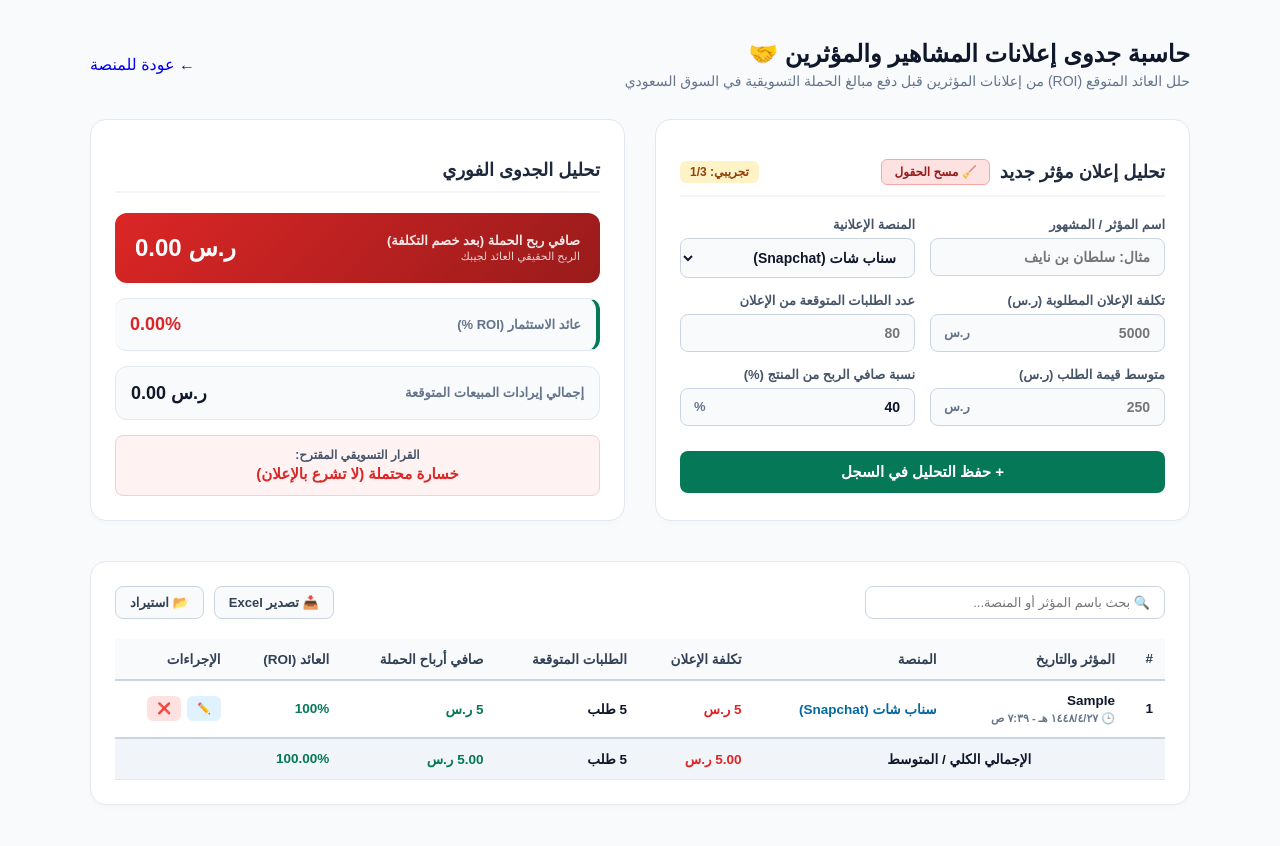
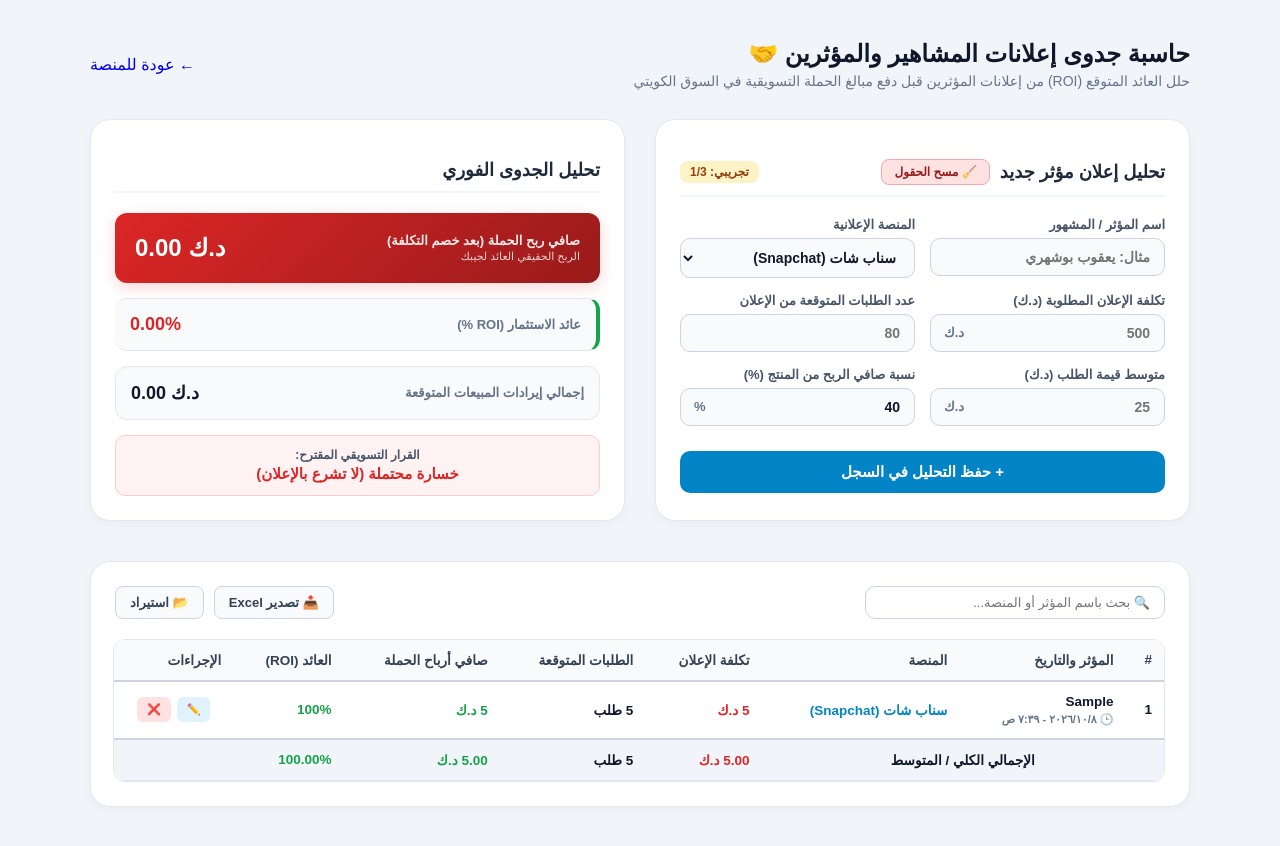
Before and after one commit to engaziasa-lang/engazia-app, a Next.js app: page /hub/kw/influencer in a window 1280 px wide. Both pictures are taken after typing "Sample", "5", "5", "5" into the empty fields and a click on the button "+ حفظ التحليل في السجل". Built offline with nearby package versions, Linux system fonts and the light colour scheme.

Commit message:
Update page.tsx

```diff
--- a/app/hub/kw/influencer/page.tsx
+++ b/app/hub/kw/influencer/page.tsx
@@ -17,7 +17,7 @@ interface InfluencerItem {
   createdAt?: string;
 }
 
-export default function InfluencersCalculatorSA() {
+export default function InfluencersCalculatorKW() {
   const [lang, setLang] = useState<'ar' | 'en'>('ar');
 
   const [influencerName, setInfluencerName] = useState<string>('');
@@ -48,7 +48,7 @@ export default function InfluencersCalculatorSA() {
       setPlatform('سناب شات (Snapchat)');
     }
 
-    const saved = localStorage.getItem('seerk_influencers_items');
+    const saved = localStorage.getItem('seerk_kw_influencers_items');
     if (saved) {
       try { setItems(JSON.parse(saved)); } catch (e) { }
     }
@@ -56,20 +56,20 @@ export default function InfluencersCalculatorSA() {
 
   const saveToLocalStorage = (newItems: InfluencerItem[]) => {
     setItems(newItems);
-    localStorage.setItem('seerk_influencers_items', JSON.stringify(newItems));
+    localStorage.setItem('seerk_kw_influencers_items', JSON.stringify(newItems));
   };
 
   const t = {
     ar: {
       back: '← عودة للمنصة',
       title: 'حاسبة جدوى إعلانات المشاهير والمؤثرين 🤝',
-      desc: 'حلل العائد المتوقع (ROI) من إعلانات المؤثرين قبل دفع مبالغ الحملة التسويقية في السوق السعودي',
+      desc: 'حلل العائد المتوقع (ROI) من إعلانات المؤثرين قبل دفع مبالغ الحملة التسويقية في السوق الكويتي',
       editRecord: 'تعديل السجل',
       newRecord: 'تحليل إعلان مؤثر جديد',
       clear: '🧹 مسح الحقول',
       trial: 'تجريبي',
       infNameLabel: 'اسم المؤثر / المشهور',
-      infNamePH: 'مثال: سلطان بن نايف',
+      infNamePH: 'مثال: يعقوب بوشهري',
       platformLabel: 'المنصة الإعلانية',
       optSnap: 'سناب شات (Snapchat)',
       optTikTok: 'تيك توك (TikTok)',
@@ -79,7 +79,7 @@ export default function InfluencersCalculatorSA() {
       ordersLabel: 'عدد الطلبات المتوقعة من الإعلان',
       orderValLabel: 'متوسط قيمة الطلب',
       marginLabel: 'نسبة صافي الربح من المنتج (%)',
-      currency: 'ر.س',
+      currency: 'د.ك',
       saveBtnNew: '+ حفظ التحليل في السجل',
       saveBtnEdit: '💾 حفظ التعديلات',
       resultsTitle: 'تحليل الجدوى الفوري',
@@ -120,13 +120,13 @@ export default function InfluencersCalculatorSA() {
     en: {
       back: '→ Back to Hub',
       title: 'Influencer Marketing ROI Calculator 🤝',
-      desc: 'Analyze expected ROI from influencer ads before paying out campaign marketing budgets in the Saudi market',
+      desc: 'Analyze expected ROI from influencer ads before paying out campaign marketing budgets in the Kuwaiti market',
       editRecord: 'Edit Record',
       newRecord: 'Analyze New Influencer Ad',
       clear: '🧹 Clear Fields',
       trial: 'Trial',
       infNameLabel: 'Influencer / Celebrity Name',
-      infNamePH: 'e.g. John Doe',
+      infNamePH: 'e.g. Yacoub Boushahri',
       platformLabel: 'Ad Platform',
       optSnap: 'Snapchat',
       optTikTok: 'TikTok',
@@ -136,7 +136,7 @@ export default function InfluencersCalculatorSA() {
       ordersLabel: 'Expected Orders from Ad',
       orderValLabel: 'Average Order Value',
       marginLabel: 'Product Net Profit Margin (%)',
-      currency: 'SAR',
+      currency: 'KWD',
       saveBtnNew: '+ Save Analysis to Log',
       saveBtnEdit: '💾 Save Changes',
       resultsTitle: 'Instant Feasibility Analysis',
@@ -189,7 +189,7 @@ export default function InfluencersCalculatorSA() {
   const roiPercent = cost > 0 ? (netCampaignProfit / cost) * 100 : 0;
 
   const decisionStatus = netCampaignProfit > 0 ? text.profitStatus : text.lossStatus;
-  const statusColor = netCampaignProfit > 0 ? '#047857' : '#dc2626';
+  const statusColor = netCampaignProfit > 0 ? '#16a34a' : '#dc2626';
 
   const handleClearForm = () => {
     setInfluencerName('');
@@ -214,7 +214,7 @@ export default function InfluencersCalculatorSA() {
 
     const now = new Date();
     const timeOptions: Intl.DateTimeFormatOptions = { hour: 'numeric', minute: 'numeric', hour12: true };
-    const localeStr = lang === 'ar' ? 'ar-SA' : 'en-US';
+    const localeStr = lang === 'ar' ? 'ar-KW' : 'en-KW';
     const formattedDate = `${now.toLocaleDateString(localeStr)} - ${now.toLocaleTimeString(localeStr, timeOptions)}`;
 
     if (editingId) {
@@ -295,7 +295,7 @@ export default function InfluencersCalculatorSA() {
           </style>
         </head>
         <body>
-          <h2>Influencers ROI Calculator Report</h2>
+          <h2>Influencers ROI Calculator Report (KW)</h2>
           <table>
             <thead>
               <tr>
@@ -336,7 +336,7 @@ export default function InfluencersCalculatorSA() {
     const url = URL.createObjectURL(blob);
     const link = document.createElement("a");
     link.setAttribute("href", url);
-    link.setAttribute("download", "enjazya_sa_influencers.xls");
+    link.setAttribute("download", "enjazya_kw_influencers.xls");
     document.body.appendChild(link);
     link.click();
     document.body.removeChild(link);
@@ -368,7 +368,7 @@ export default function InfluencersCalculatorSA() {
   return (
     <div className="tool-container" style={{ direction: lang === 'ar' ? 'rtl' : 'ltr' }}>
       <style jsx global>{`
-        body { background-color: #f8fafc; margin: 0; font-family: ${lang === 'ar' ? "'Tajawal', sans-serif" : "'Inter', sans-serif"}; }
+        body { background-color: #f1f5f9; margin: 0; font-family: ${lang === 'ar' ? "'Tajawal', sans-serif" : "'Inter', sans-serif"}; }
         a { text-decoration: none; }
       `}</style>
       <style jsx>{`
@@ -376,8 +376,8 @@ export default function InfluencersCalculatorSA() {
         @media(max-width: 768px) { .tool-container { padding: 10px; margin: 10px auto; } }
 
         .header { display: flex; align-items: center; justify-content: space-between; margin-bottom: 30px; flex-wrap: wrap; gap: 15px; flex-direction: ${lang === 'ar' ? 'row' : 'row-reverse'}; text-align: ${lang === 'ar' ? 'right' : 'left'}; }
-        .back-btn { background: #ffffff; border: 1px solid #cbd5e1; padding: 8px 16px; border-radius: 8px; color: #475569; font-weight: 700; font-size: 14px; transition: all 0.2s; display: flex; align-items: center; gap: 8px; }
-        .back-btn:hover { background: #f1f5f9; color: #0f172a; }
+        .back-btn { background: #ffffff; border: 1px solid #cbd5e1; padding: 8px 16px; border-radius: 10px; color: #475569; font-weight: 700; font-size: 14px; transition: all 0.2s; display: flex; align-items: center; gap: 8px; }
+        .back-btn:hover { background: #f8fafc; color: #0f172a; border-color: #0284c7; }
 
         .title-box h1 { font-size: 24px; font-weight: 900; color: #0f172a; margin: 0 0 5px 0; }
         .title-box p { color: #64748b; margin: 0; font-size: 14px; }
@@ -385,10 +385,10 @@ export default function InfluencersCalculatorSA() {
         .grid-layout { display: grid; grid-template-columns: 1fr 1fr; gap: 30px; margin-bottom: 40px; }
         @media(max-width: 850px) { .grid-layout { grid-template-columns: 1fr; } }
 
-        .card { background: #ffffff; border-radius: 16px; padding: 24px; border: 1px solid #e2e8f0; box-shadow: 0 4px 6px -1px rgba(0,0,0,0.02); }
+        .card { background: #ffffff; border-radius: 20px; padding: 24px; border: 1px solid #e2e8f0; box-shadow: 0 4px 10px rgba(0,0,0,0.03); }
         .card-title { font-size: 18px; font-weight: 800; color: #1e293b; margin-bottom: 20px; border-bottom: 2px solid #f1f5f9; padding-bottom: 10px; display: flex; justify-content: space-between; align-items: center; flex-wrap: wrap; gap: 10px; flex-direction: ${lang === 'ar' ? 'row' : 'row-reverse'}; text-align: ${lang === 'ar' ? 'right' : 'left'}; }
 
-        .clear-form-btn { background: #fee2e2; border: 1px solid #fca5a5; color: #991b1b; padding: 5px 12px; border-radius: 6px; font-size: 12px; font-weight: 800; cursor: pointer; transition: all 0.2s; font-family: inherit; display: flex; align-items: center; gap: 5px; }
+        .clear-form-btn { background: #fee2e2; border: 1px solid #fca5a5; color: #991b1b; padding: 5px 12px; border-radius: 8px; font-size: 12px; font-weight: 800; cursor: pointer; transition: all 0.2s; font-family: inherit; display: flex; align-items: center; gap: 5px; }
         .clear-form-btn:hover { background: #fecaca; }
 
         .form-row { display: grid; grid-template-columns: 1fr 1fr; gap: 15px; }
@@ -397,40 +397,43 @@ export default function InfluencersCalculatorSA() {
         .input-group { margin-bottom: 15px; width: 100%; text-align: ${lang === 'ar' ? 'right' : 'left'}; }
         .input-group label { display: block; font-size: 13px; font-weight: 700; color: #475569; margin-bottom: 6px; }
         .input-wrapper { position: relative; display: flex; align-items: center; width: 100%; }
-        .input-wrapper input, .input-wrapper select { width: 100%; padding: 10px 14px; border: 1px solid #cbd5e1; border-radius: 8px; font-size: 14px; font-family: inherit; outline: none; background: #f8fafc; color: #0f172a; font-weight: 600; box-sizing: border-box; text-align: ${lang === 'ar' ? 'right' : 'left'}; }
+        .input-wrapper input, .input-wrapper select { width: 100%; padding: 10px 14px; border: 1px solid #cbd5e1; border-radius: 10px; font-size: 14px; font-family: inherit; outline: none; background: #f8fafc; color: #0f172a; font-weight: 600; box-sizing: border-box; text-align: ${lang === 'ar' ? 'right' : 'left'}; transition: all 0.2s; }
         .input-wrapper input.with-currency { padding-${lang === 'ar' ? 'left' : 'right'}: 45px; }
-        .input-wrapper input:focus, .input-wrapper select:focus { border-color: #047857; background: #ffffff; }
+        .input-wrapper input:focus, .input-wrapper select:focus { border-color: #0284c7; background: #ffffff; box-shadow: 0 0 0 2px rgba(2, 132, 199, 0.15); }
         .currency-tag { position: absolute; ${lang === 'ar' ? 'left: 14px;' : 'right: 14px;'} color: #64748b; font-weight: 800; font-size: 13px; pointer-events: none; }
 
-        .action-btn { background: #047857; color: #fff; border: none; width: 100%; padding: 12px; border-radius: 8px; font-weight: 900; font-size: 15px; cursor: pointer; transition: all 0.2s; font-family: inherit; margin-top: 10px; box-sizing: border-box; }
-        .action-btn:hover { background: #065f46; }
+        .action-btn { background: #0284c7; color: #fff; border: none; width: 100%; padding: 12px; border-radius: 10px; font-weight: 900; font-size: 15px; cursor: pointer; transition: all 0.2s; font-family: inherit; margin-top: 10px; box-sizing: border-box; }
+        .action-btn:hover { background: #0369a1; transform: translateY(-2px); box-shadow: 0 4px 10px rgba(2, 132, 199, 0.2); }
 
         .result-box { background: #f8fafc; border-radius: 12px; padding: 15px; margin-bottom: 15px; display: flex; justify-content: space-between; align-items: center; border: 1px solid #e2e8f0; flex-wrap: wrap; gap: 10px; flex-direction: ${lang === 'ar' ? 'row' : 'row-reverse'}; text-align: ${lang === 'ar' ? 'right' : 'left'}; }
-        .result-box.primary { background: linear-gradient(135deg, #047857 0%, #065f46 100%); color: #fff; border: none; padding: 20px; }
-        .result-box.danger { background: linear-gradient(135deg, #dc2626 0%, #991b1b 100%); color: #fff; border: none; padding: 20px; }
+        .result-box.primary { background: linear-gradient(135deg, #0284c7 0%, #0369a1 100%); color: #fff; border: none; padding: 20px; box-shadow: 0 4px 15px rgba(2, 132, 199, 0.2); }
+        .result-box.danger { background: linear-gradient(135deg, #dc2626 0%, #991b1b 100%); color: #fff; border: none; padding: 20px; box-shadow: 0 4px 15px rgba(220, 38, 38, 0.2); }
         .result-label { font-size: 13px; font-weight: 700; color: #64748b; }
         .primary .result-label, .danger .result-label { color: #ffffff; opacity: 0.9; }
         .result-value { font-size: 18px; font-weight: 900; color: #0f172a; direction: ltr; }
         .primary .result-value, .danger .result-value { font-size: 24px; color: #ffffff; direction: ltr; }
 
-        .table-section { background: #ffffff; border-radius: 16px; padding: 24px; border: 1px solid #e2e8f0; box-shadow: 0 4px 6px -1px rgba(0,0,0,0.02); text-align: ${lang === 'ar' ? 'right' : 'left'}; }
+        .table-section { background: #ffffff; border-radius: 20px; padding: 24px; border: 1px solid #e2e8f0; box-shadow: 0 4px 10px rgba(0,0,0,0.03); text-align: ${lang === 'ar' ? 'right' : 'left'}; }
         .table-toolbar { display: flex; justify-content: space-between; align-items: center; margin-bottom: 20px; flex-wrap: wrap; gap: 15px; flex-direction: ${lang === 'ar' ? 'row' : 'row-reverse'}; }
-        .search-input { padding: 8px 14px; border: 1px solid #cbd5e1; border-radius: 8px; font-family: inherit; font-size: 13px; outline: none; width: 100%; max-width: 300px; box-sizing: border-box; text-align: ${lang === 'ar' ? 'right' : 'left'}; }
+        .search-input { padding: 8px 14px; border: 1px solid #cbd5e1; border-radius: 10px; font-family: inherit; font-size: 13px; outline: none; width: 100%; max-width: 300px; box-sizing: border-box; text-align: ${lang === 'ar' ? 'right' : 'left'}; transition: all 0.2s; }
+        .search-input:focus { border-color: #0284c7; box-shadow: 0 0 0 2px rgba(2, 132, 199, 0.15); }
         .table-btns { display: flex; gap: 10px; flex-wrap: wrap; }
-        .t-btn { padding: 8px 14px; border-radius: 8px; font-weight: 700; font-size: 13px; cursor: pointer; border: 1px solid #cbd5e1; background: #f8fafc; color: #334155; font-family: inherit; display: flex; align-items: center; justify-content: center; }
-        .t-btn:hover { background: #f1f5f9; }
+        .t-btn { padding: 8px 14px; border-radius: 8px; font-weight: 700; font-size: 13px; cursor: pointer; border: 1px solid #cbd5e1; background: #f8fafc; color: #334155; font-family: inherit; display: flex; align-items: center; justify-content: center; transition: all 0.2s; }
+        .t-btn:hover { background: #f1f5f9; color: #0284c7; border-color: #0284c7; }
 
-        .table-responsive { overflow-x: auto; -webkit-overflow-scrolling: touch; width: 100%; }
+        .table-responsive { overflow-x: auto; -webkit-overflow-scrolling: touch; width: 100%; border-radius: 12px; border: 1px solid #e2e8f0; }
         .data-table { width: 100%; border-collapse: collapse; font-size: 13.5px; min-width: 900px; }
         .data-table th { background: #f8fafc; padding: 12px; text-align: ${lang === 'ar' ? 'right' : 'left'}; border-bottom: 2px solid #cbd5e1; font-weight: 800; color: #334155; white-space: nowrap; }
         .data-table td { padding: 12px; border-bottom: 1px solid #e2e8f0; color: #0f172a; font-weight: 600; vertical-align: middle; }
         .data-table tfoot td { background: #f1f5f9; font-weight: 900; color: #0f172a; border-top: 2px solid #cbd5e1; }
 
-        .trial-badge { background: #fef3c7; color: #92400e; padding: 4px 10px; border-radius: 6px; font-size: 12px; font-weight: 800; }
+        .trial-badge { background: #fef3c7; color: #92400e; padding: 4px 10px; border-radius: 8px; font-size: 12px; font-weight: 800; }
 
-        .tb-action-btn { border: none; padding: 6px 10px; border-radius: 6px; font-size: 11px; font-weight: 800; cursor: pointer; display: flex; align-items: center; gap: 4px; font-family: inherit;}
+        .tb-action-btn { border: none; padding: 6px 10px; border-radius: 6px; font-size: 11px; font-weight: 800; cursor: pointer; display: flex; align-items: center; gap: 4px; font-family: inherit; transition: all 0.2s; }
         .btn-edit { background: #e0f2fe; color: #0369a1; }
+        .btn-edit:hover { background: #bae6fd; }
         .btn-delete { background: #fee2e2; color: #991b1b; }
+        .btn-delete:hover { background: #fca5a5; }
       `}</style>
 
       <div className="header">
@@ -438,7 +441,7 @@ export default function InfluencersCalculatorSA() {
           <h1>{text.title}</h1>
           <p>{text.desc}</p>
         </div>
-        <Link href="/hub/sa" className="back-btn">
+        <Link href="/hub/kw" className="back-btn">
           {text.back}
         </Link>
       </div>
@@ -480,7 +483,7 @@ export default function InfluencersCalculatorSA() {
               <div className="input-group">
                 <label>{text.adCostLabel} ({text.currency})</label>
                 <div className="input-wrapper">
-                  <input className="with-currency" type="number" step="0.01" min="0" value={adCost === '' ? '' : adCost} onChange={(e) => setAdCost(e.target.value === '' ? '' : Number(e.target.value))} placeholder="5000" required />
+                  <input className="with-currency" type="number" step="0.01" min="0" value={adCost === '' ? '' : adCost} onChange={(e) => setAdCost(e.target.value === '' ? '' : Number(e.target.value))} placeholder="500" required />
                   <span className="currency-tag">{text.currency}</span>
                 </div>
               </div>
@@ -496,7 +499,7 @@ export default function InfluencersCalculatorSA() {
               <div className="input-group">
                 <label>{text.orderValLabel} ({text.currency})</label>
                 <div className="input-wrapper">
-                  <input className="with-currency" type="number" step="0.01" min="0" value={avgOrderValue === '' ? '' : avgOrderValue} onChange={(e) => setAvgOrderValue(e.target.value === '' ? '' : Number(e.target.value))} placeholder="250" required />
+                  <input className="with-currency" type="number" step="0.01" min="0" value={avgOrderValue === '' ? '' : avgOrderValue} onChange={(e) => setAvgOrderValue(e.target.value === '' ? '' : Number(e.target.value))} placeholder="25" required />
                   <span className="currency-tag">{text.currency}</span>
                 </div>
               </div>
@@ -528,9 +531,9 @@ export default function InfluencersCalculatorSA() {
             </div>
           </div>
 
-          <div className="result-box" style={{ borderRight: lang === 'ar' ? '4px solid #047857' : 'none', borderLeft: lang === 'en' ? '4px solid #047857' : 'none' }}>
+          <div className="result-box" style={{ borderRight: lang === 'ar' ? '4px solid #16a34a' : 'none', borderLeft: lang === 'en' ? '4px solid #16a34a' : 'none' }}>
             <span className="result-label">{text.roiLabel}</span>
-            <span className="result-value" style={{ color: roiPercent > 0 ? '#047857' : '#dc2626' }}>{roiPercent.toFixed(2)}%</span>
+            <span className="result-value" style={{ color: roiPercent > 0 ? '#16a34a' : '#dc2626' }}>{roiPercent.toFixed(2)}%</span>
           </div>
 
           <div className="result-box" style={{ background: '#f8fafc' }}>
@@ -538,7 +541,7 @@ export default function InfluencersCalculatorSA() {
             <span className="result-value" style={{ color: '#0f172a' }}>{totalRevenue.toFixed(2)} {text.currency}</span>
           </div>
 
-          <div style={{ marginTop: '15px', padding: '12px', borderRadius: '8px', background: netCampaignProfit > 0 ? '#ecfdf5' : '#fef2f2', border: `1px solid ${netCampaignProfit > 0 ? '#a7f3d0' : '#fecaca'}`, textAlign: 'center' }}>
+          <div style={{ marginTop: '15px', padding: '12px', borderRadius: '10px', background: netCampaignProfit > 0 ? '#ecfdf5' : '#fef2f2', border: `1px solid ${netCampaignProfit > 0 ? '#a7f3d0' : '#fecaca'}`, textAlign: 'center' }}>
             <div style={{ fontSize: '12px', color: '#475569', marginBottom: '3px', fontWeight: 800 }}>{text.decisionLabel}</div>
             <div style={{ fontSize: '15px', fontWeight: 900, color: statusColor }}>{decisionStatus}</div>
           </div>
@@ -590,19 +593,19 @@ export default function InfluencersCalculatorSA() {
                       <div style={{ fontWeight: 900, color: '#0f172a' }}>{item.influencerName}</div>
                       {item.createdAt && <div style={{ fontSize: '11px', color: '#64748b', marginTop: '4px', fontWeight: 600 }}>🕒 {item.createdAt}</div>}
                     </td>
-                    <td><span style={{ color: '#0369a1', fontWeight: 800 }}>{item.platform}</span></td>
+                    <td><span style={{ color: '#0284c7', fontWeight: 800 }}>{item.platform}</span></td>
                     <td style={{ color: '#dc2626' }}>{item.adCost} {text.currency}</td>
                     <td style={{ fontWeight: 800 }}>{item.expectedOrders} {text.table.ordersUnit}</td>
-                    <td style={{ fontWeight: 900, color: item.netCampaignProfit > 0 ? '#047857' : '#dc2626' }}>
+                    <td style={{ fontWeight: 900, color: item.netCampaignProfit > 0 ? '#16a34a' : '#dc2626' }}>
                       {item.netCampaignProfit} {text.currency}
                     </td>
                     <td>
-                      <span style={{ color: item.roiPercent > 0 ? '#047857' : '#dc2626', fontWeight: 900 }}>
+                      <span style={{ color: item.roiPercent > 0 ? '#16a34a' : '#dc2626', fontWeight: 900 }}>
                         {item.roiPercent}%
                       </span>
                     </td>
                     <td>
-                      <div style={{ display: 'flex', gap: '6px', flexWrap: 'wrap' }}>
+                      <div style={{ display: 'flex', gap: '6px', flexWrap: 'wrap', justifyContent: 'center' }}>
                         <button className="tb-action-btn btn-edit" onClick={() => handleEdit(item)} title="Edit">✏️</button>
                         <button className="tb-action-btn btn-delete" onClick={() => handleDelete(item.id)} title="Delete">❌</button>
                       </div>
@@ -617,8 +620,8 @@ export default function InfluencersCalculatorSA() {
                   <td colSpan={3} style={{ textAlign: 'center' }}>{text.table.totalLabel}</td>
                   <td style={{ color: '#dc2626' }}>{totalAdCosts.toFixed(2)} {text.currency}</td>
                   <td>{totalExpectedOrders} {text.table.ordersUnit}</td>
-                  <td style={{ color: totalNetProfits > 0 ? '#047857' : '#dc2626' }}>{totalNetProfits.toFixed(2)} {text.currency}</td>
-                  <td style={{ color: avgRoi > 0 ? '#047857' : '#dc2626' }}>{avgRoi.toFixed(2)}%</td>
+                  <td style={{ color: totalNetProfits > 0 ? '#16a34a' : '#dc2626' }}>{totalNetProfits.toFixed(2)} {text.currency}</td>
+                  <td style={{ color: avgRoi > 0 ? '#16a34a' : '#dc2626' }}>{avgRoi.toFixed(2)}%</td>
                   <td></td>
                 </tr>
               </tfoot>
```
